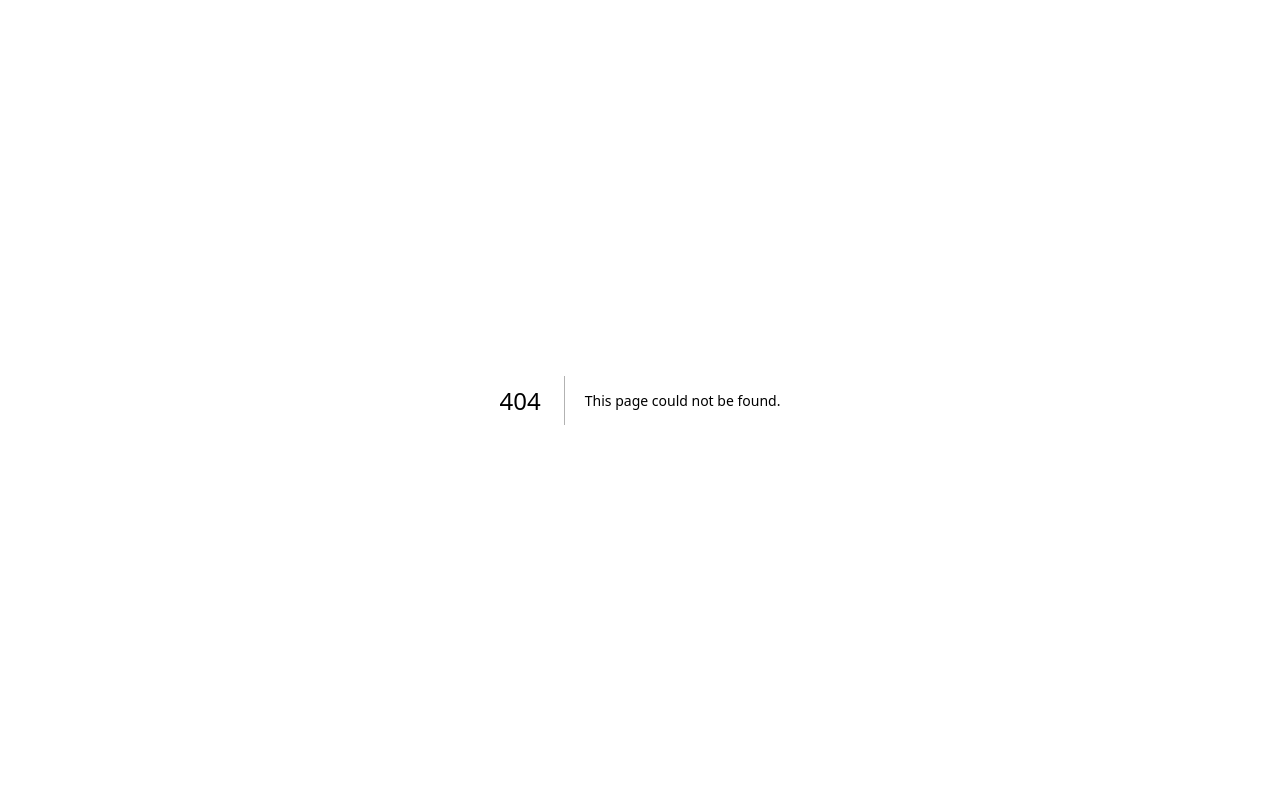
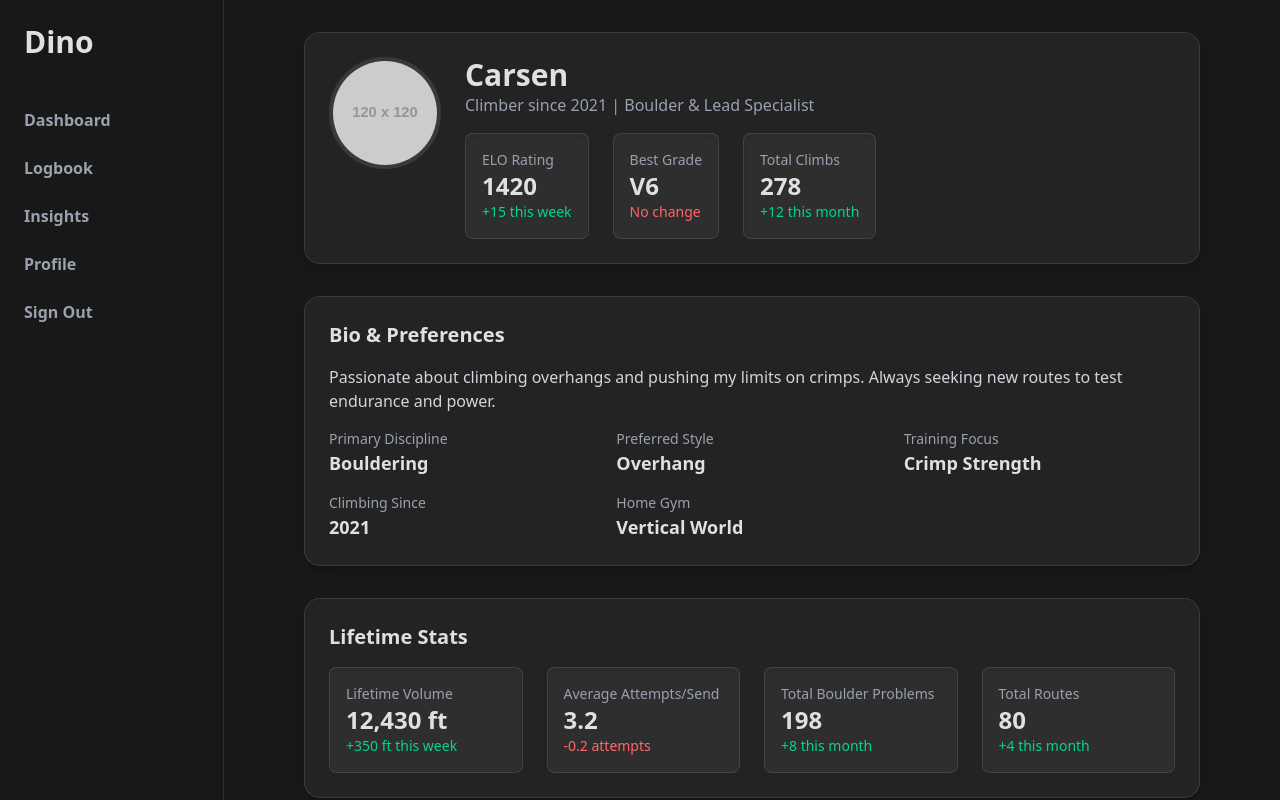
Before and after one commit to AsterinoCarsen/Dino, a Next.js app: page /profile in a window 1280 px wide. Before the commit this address had no page. Shown: the top 800 px of the page. Built offline with nearby package versions, Linux system fonts and the light colour scheme.

Commit message:
Cleaning up.

```diff
--- a/src/components/BadgeList.tsx
+++ b/src/components/BadgeList.tsx
@@ -20,7 +20,7 @@ export default function BadgeList({ badges }: BadgeListProps) {
     }
 
     return (
-        <Card title="Badges Earned This Week">
+        <Card title="Badges">
             <div className="flex flex-wrap gap-3">
                 {badges.map((badge) => (
                     <Badge
--- a/src/components/Sidebar.tsx
+++ b/src/components/Sidebar.tsx
@@ -15,6 +15,10 @@ export default function SideBar() {
         router.push("/dashboard");
     }
 
+    const handleGoProfile = () => {
+        router.push("/profile");
+    }
+
     const handleSignOut = () => {
         localStorage.removeItem("token");
         router.push("/authenticate");
@@ -27,7 +31,7 @@ export default function SideBar() {
                 <a onClick={handleGoDashboard} className="text-gray-400 cursor-pointer hover:text-white font-semibold transition">Dashboard</a>
                 <a onClick={handleGoLogBook} className="text-gray-400 cursor-pointer hover:text-white font-semibold transition">Logbook</a>
                 <a href="#" className="text-gray-400 hover:text-white font-semibold transition">Insights</a>
-                <a href="#" className="text-gray-400 hover:text-white font-semibold transition">Profile</a>
+                <a onClick={handleGoProfile} className="text-gray-400 cursor-pointer hover:text-white font-semibold transition">Profile</a>
                 <button onClick={handleSignOut} className="text-gray-400 cursor-pointer text-left hover:text-white font-semibold transition">Sign Out</button>
             </nav>
         </aside>
--- a/src/pages/dashboard.tsx
+++ b/src/pages/dashboard.tsx
@@ -6,6 +6,7 @@ import NewAscentModal from "@/components/NewAscentModal";
 import { getPublicId } from "@/lib/decodeToken";
 import FocusAreas from "@/components/FocusAreas";
 import BadgeList from "@/components/BadgeList";
+import { useRouter } from "next/router";
 
 interface Badge {
     id: number;
@@ -22,6 +23,7 @@ export default function Dashboard() {
 
     const token = typeof window !== "undefined" ? localStorage.getItem("token") : null;
     const public_id = token ? getPublicId(token) : null;
+    const router = useRouter();
 
     const handleAddAscension = (newAscension: NewAscension) => {
         setAscensions((prev) => {
@@ -96,6 +98,10 @@ export default function Dashboard() {
         fetchBadges();
     }, [public_id]);
 
+    const handleGoLogBook = () => {
+        router.push("./logbook");
+    }
+
     return (
         <div className="min-h-screen bg-dino-dark text-dino-text flex">
             <NewAscentModal isOpen={modalOpen} onClose={() => setModalOpen(false)} onSuccess={handleAddAscension} />
@@ -139,12 +145,11 @@ export default function Dashboard() {
                             />
                         ))}
                     </div>
-                    <a href="#" className="inline-block mt-4 text-emerald-400 hover:underline">
+                    <a onClick={handleGoLogBook} className="inline-block mt-4 text-emerald-400 hover:underline hover:cursor-pointer">
                         See All in Logbook →
                     </a>
                 </Card>
 
-                {/* Badges */}
                 <BadgeList badges={badges} />
             </main>
         </div>
--- /dev/null
+++ b/src/pages/profile.tsx
@@ -0,0 +1,110 @@
+import { useEffect, useState } from "react";
+
+import SideBar from "@/components/Sidebar";
+import { Card, StatCard } from "@/components";
+import { Badge } from "@/components";
+import BadgeList from "@/components/BadgeList";
+import { getPublicId } from "@/lib/decodeToken";
+
+interface Badge {
+    id: number;
+    title: string;
+    description: string;
+    icon_key: string;
+    earned_at: string;
+}
+
+export default function Profile() {
+    const [badges, setBadges] = useState<Badge[]>([]);
+
+    const token = typeof window !== "undefined" ? localStorage.getItem("token") : null;
+    const public_id = token ? getPublicId(token) : null;
+
+    useEffect(() => {
+        async function fetchBadges() {
+            if (!public_id) return;
+
+            try {
+                const response = await fetch(`/api/badges/getBadges?public_id=${public_id}`, {
+                    method: "GET",
+                    headers: { "Content-Type": "application/json" },
+                });
+
+                const data = await response.json();
+                setBadges(data.badges);
+            } catch (error) {
+                console.error(error);
+            }
+        }
+
+        fetchBadges();
+    }, [public_id]);
+
+
+    return (
+        <div className="min-h-screen bg-dino-dark text-dino-text flex">
+            <SideBar />
+
+            {/* Main content */}
+            <main className="flex-1 p-8 ml-12 mr-12 overflow-y-auto">
+
+                {/* Profile Header */}
+                <Card>
+                    <div className="flex flex-col md:flex-row items-center md:items-start gap-6">
+                        <img
+                            src="https://via.placeholder.com/120"
+                            alt="Profile Avatar"
+                            className="w-28 h-28 rounded-full border-4 border-dino-border"
+                        />
+                        <div>
+                            <h2 className="text-3xl font-semibold">Carsen</h2>
+                            <p className="text-gray-400">Climber since 2021 | Boulder & Lead Specialist</p>
+                            <div className="flex gap-6 mt-4">
+                                <StatCard label="ELO Rating" value="1420" change="+15 this week" />
+                                <StatCard label="Best Grade" value="V6" change="No change" />
+                                <StatCard label="Total Climbs" value="278" change="+12 this month" />
+                            </div>
+                        </div>
+                    </div>
+                </Card>
+
+                {/* Bio & Preferences */}
+                <Card title="Bio & Preferences">
+                    <p className="text-gray-300 mb-4">
+                        Passionate about climbing overhangs and pushing my limits on crimps.
+                        Always seeking new routes to test endurance and power.
+                    </p>
+                    <div className="grid grid-cols-2 md:grid-cols-3 gap-4">
+                        <InfoItem label="Primary Discipline" value="Bouldering" />
+                        <InfoItem label="Preferred Style" value="Overhang" />
+                        <InfoItem label="Training Focus" value="Crimp Strength" />
+                        <InfoItem label="Climbing Since" value="2021" />
+                        <InfoItem label="Home Gym" value="Vertical World" />
+                    </div>
+                </Card>
+
+                {/* Lifetime Stats */}
+                <Card title="Lifetime Stats">
+                    <div className="grid grid-cols-2 md:grid-cols-4 gap-6">
+                        <StatCard label="Lifetime Volume" value="12,430 ft" change="+350 ft this week" />
+                        <StatCard label="Average Attempts/Send" value="3.2" change="-0.2 attempts" />
+                        <StatCard label="Total Boulder Problems" value="198" change="+8 this month" />
+                        <StatCard label="Total Routes" value="80" change="+4 this month" />
+                    </div>
+                </Card>
+
+                {/* Badges */}
+                <BadgeList badges={badges} />
+            </main>
+        </div>
+    );
+}
+
+function InfoItem({ label, value }: { label: string; value: string }) {
+    return (
+        <div>
+            <p className="text-gray-400 text-sm">{label}</p>
+            <p className="text-lg font-semibold">{value}</p>
+        </div>
+    );
+}
```
